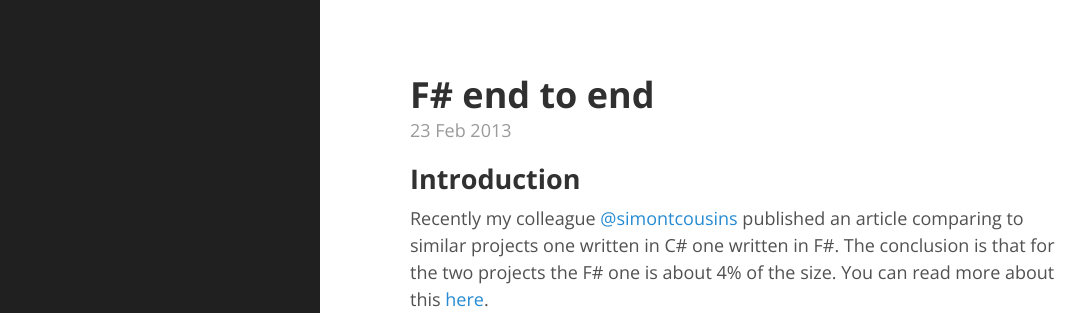
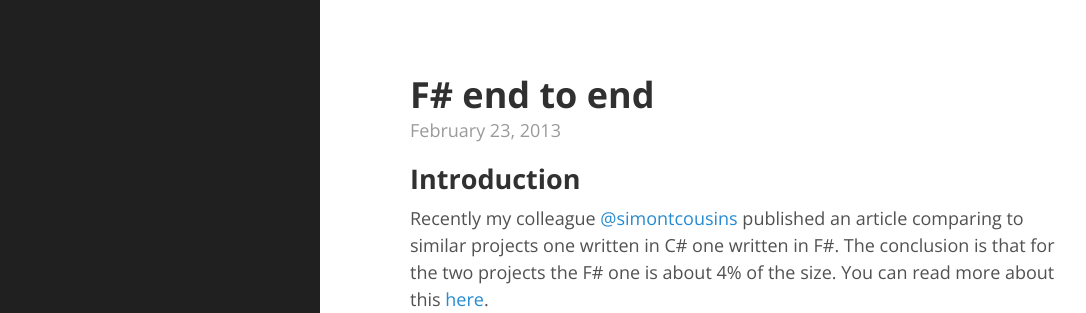
Before and after one commit to colinbull/colinbull.github.io, a Jekyll site: the page built from _posts/2013-02-23-FSharp-end-to-end.html, in a window 1280 px wide and 900 px high. Shown: the top 313 px of the window, without its empty margins (4-1090 px from the left). Built offline with Jekyll 4.4.1, drawn with Linux system fonts in a browser that asks for light colours; some web fonts are replaced; Markdown is read by kramdown in place of the engine named in the settings.

Commit message:
Trying to format dates

```diff
--- a/_layouts/page.html
+++ b/_layouts/page.html
@@ -4,7 +4,7 @@
 
 <div class="page">
     <h1 class="page-title">{{ page.title }}</h1>
-    <span class="post-date">{{ page.date | date_to_string }}</span>
+    <span class="post-date">{{ page.date | date: "%B %d, %Y" }}</span>
     {{ content }}
     <div>
         <a href="https://twitter.com/share/tweet?url={{ site.url }}{{ page.url }}&text={{ page.title }}&via=colinbul" target="_blank">
```
